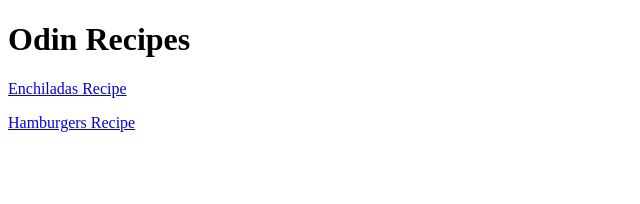
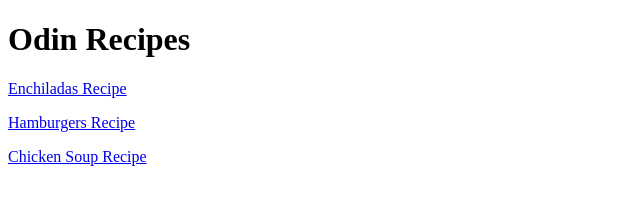
Before and after one commit to dorianthemartian/odin-recipes, a plain HTML site: page index.html in a window 1280 px wide. Shown: the whole page, without its empty margins (0-640 px from the left). Drawn offline with Linux system fonts and the light colour scheme.

Commit message:
Modify index & add chicken soup page

```diff
--- a/index.html
+++ b/index.html
@@ -13,5 +13,8 @@
         <p>
             <a href="recipes/hamburgers.html">Hamburgers Recipe</a>
         </p>
+        <p>
+            <a href="recipes/chickensoup.html">Chicken Soup Recipe</a>
+        </p>
     </body>
 </html>
```
Also changed, not shown: recipes/chickensoup.html (added, +7 -0 lines).
